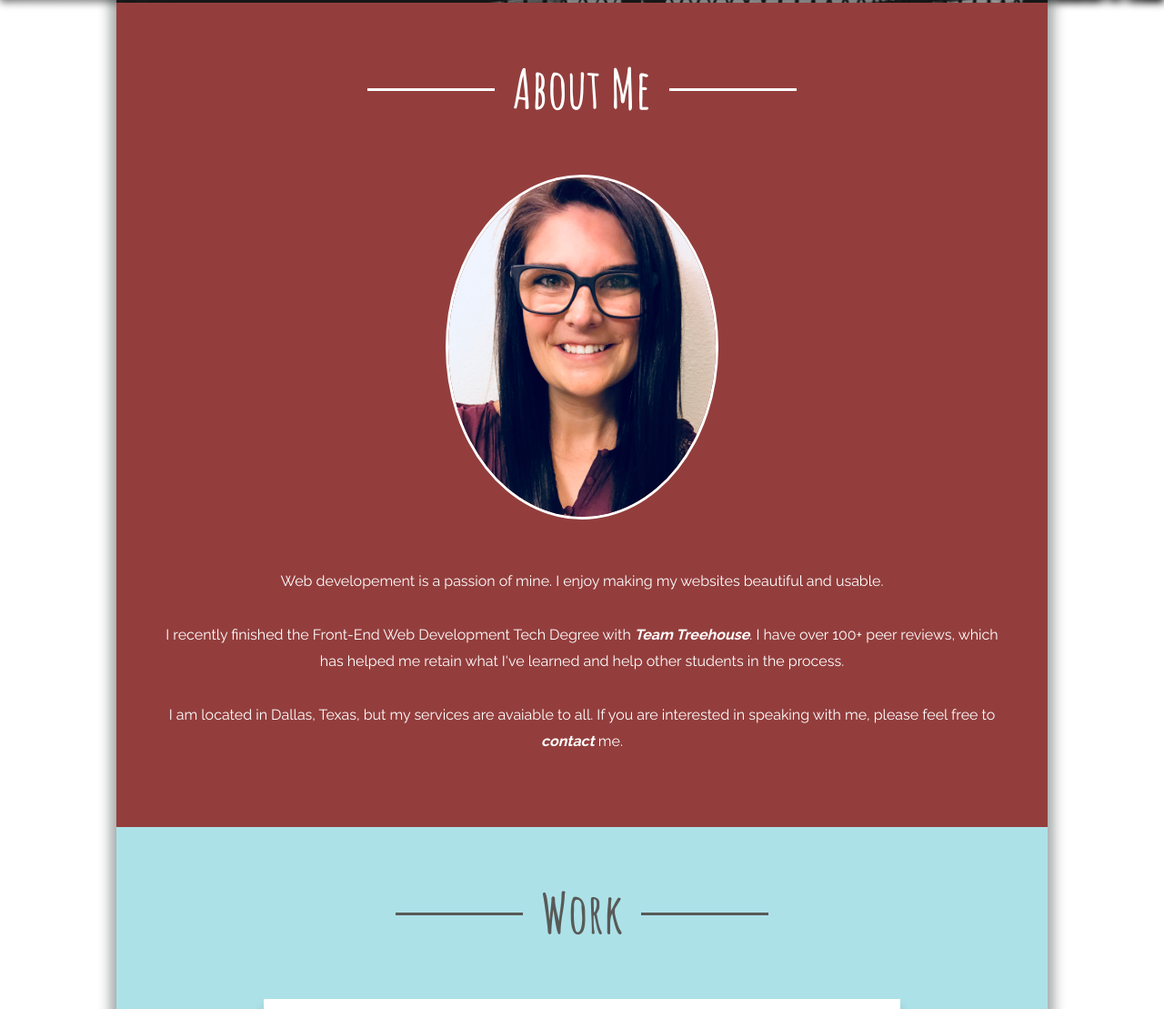
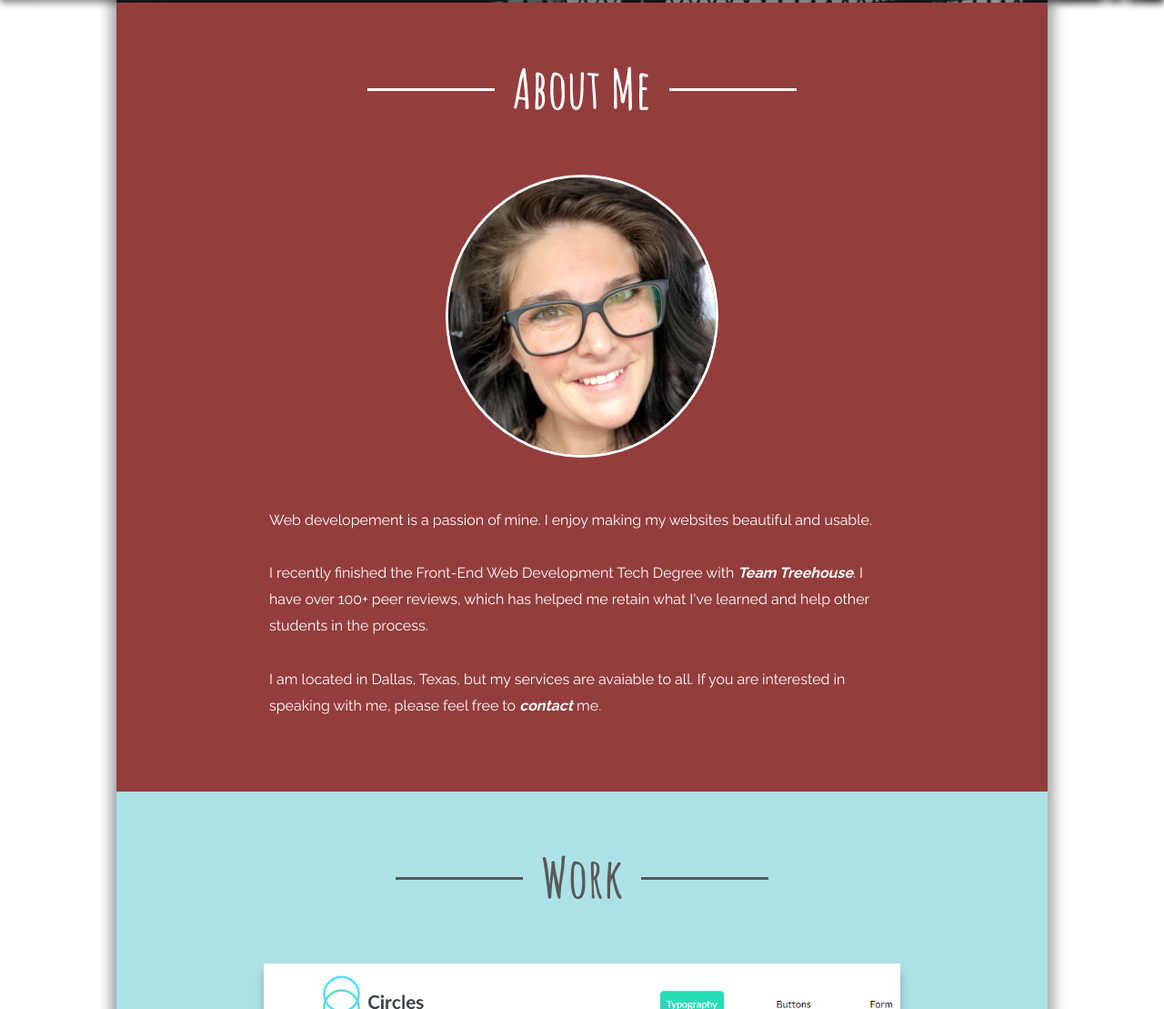
Before and after one commit to HaleyWardo/HaleyWardo.github.io, a plain HTML site: page index.html in a window 1280 px wide. Shown: the part 797-1906 px from the top of the page at 91% size. Drawn offline with Linux system fonts and the light colour scheme.

Commit message:
Changed profile image and about me padding

```diff
--- a/index.html
+++ b/index.html
@@ -48,7 +48,7 @@
     <!-- About section -->
     <section id="about" class="about">
       <h1 class="about__header">About Me</h1>
-      <img class="img--profile" src="./images/profile-image.jpg" alt="picture of Haley">
+      <img class="img--profile" src="./images/profile-image.png" alt="picture of Haley">
 
       <div class="about__info">
         <p>Web developement is a passion of mine.  I enjoy making my websites beautiful and usable.</p>
--- a/scss/components/_typography.scss
+++ b/scss/components/_typography.scss
@@ -58,6 +58,13 @@ body {
   @include e(info) {
     padding: em(50px) em(40px);
     line-height: 1.8;
+    width: 95%;
+    margin: 0 auto;
+    text-align: left;
+
+    @include mq(medium) {
+      width: 75%;
+    }
 
     a {
       color: $white;
```
Also changed, not shown: css/styles.css, images/profile-image.jpg (deleted), images/profile-image.png (added), 1 other file.
